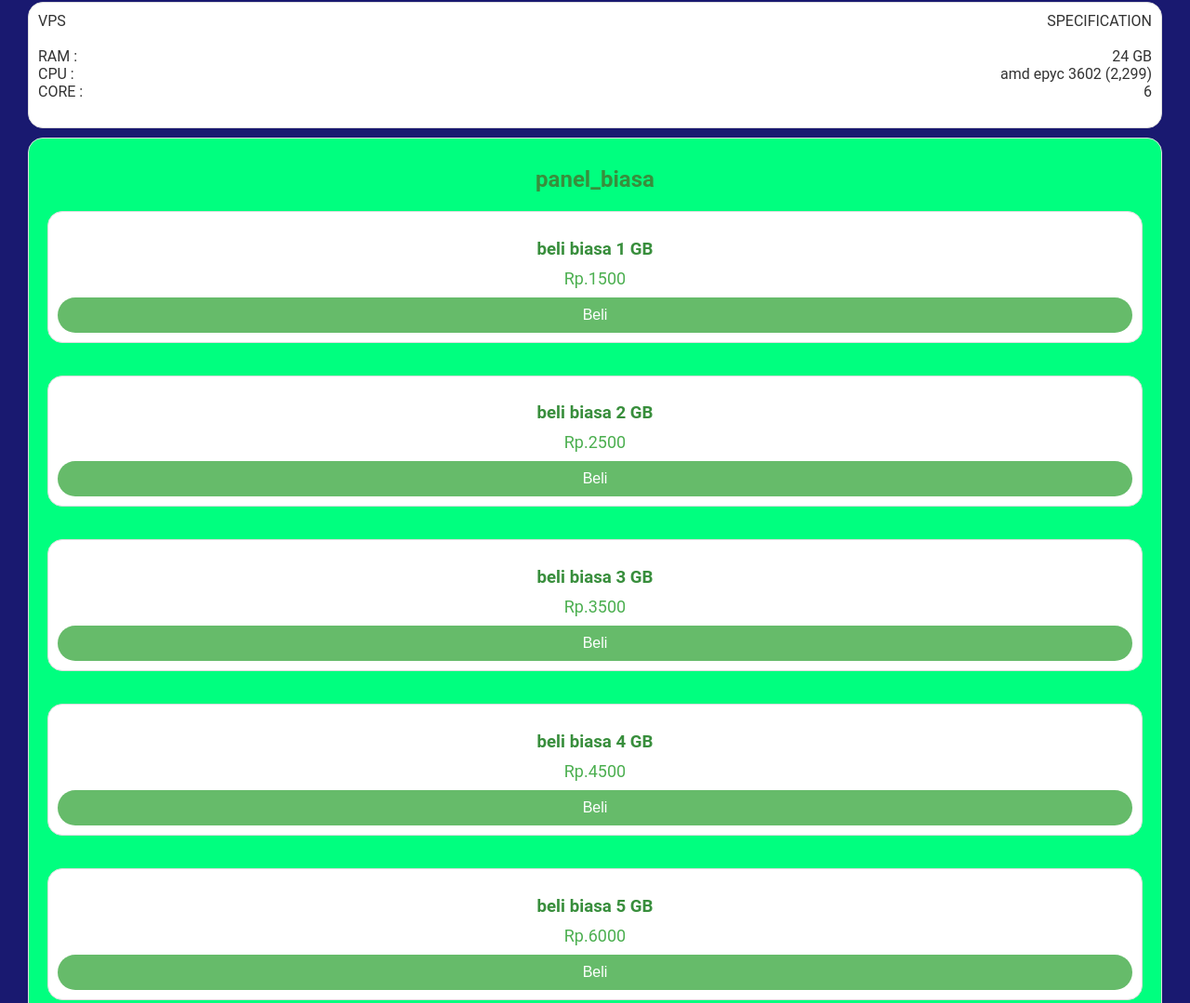
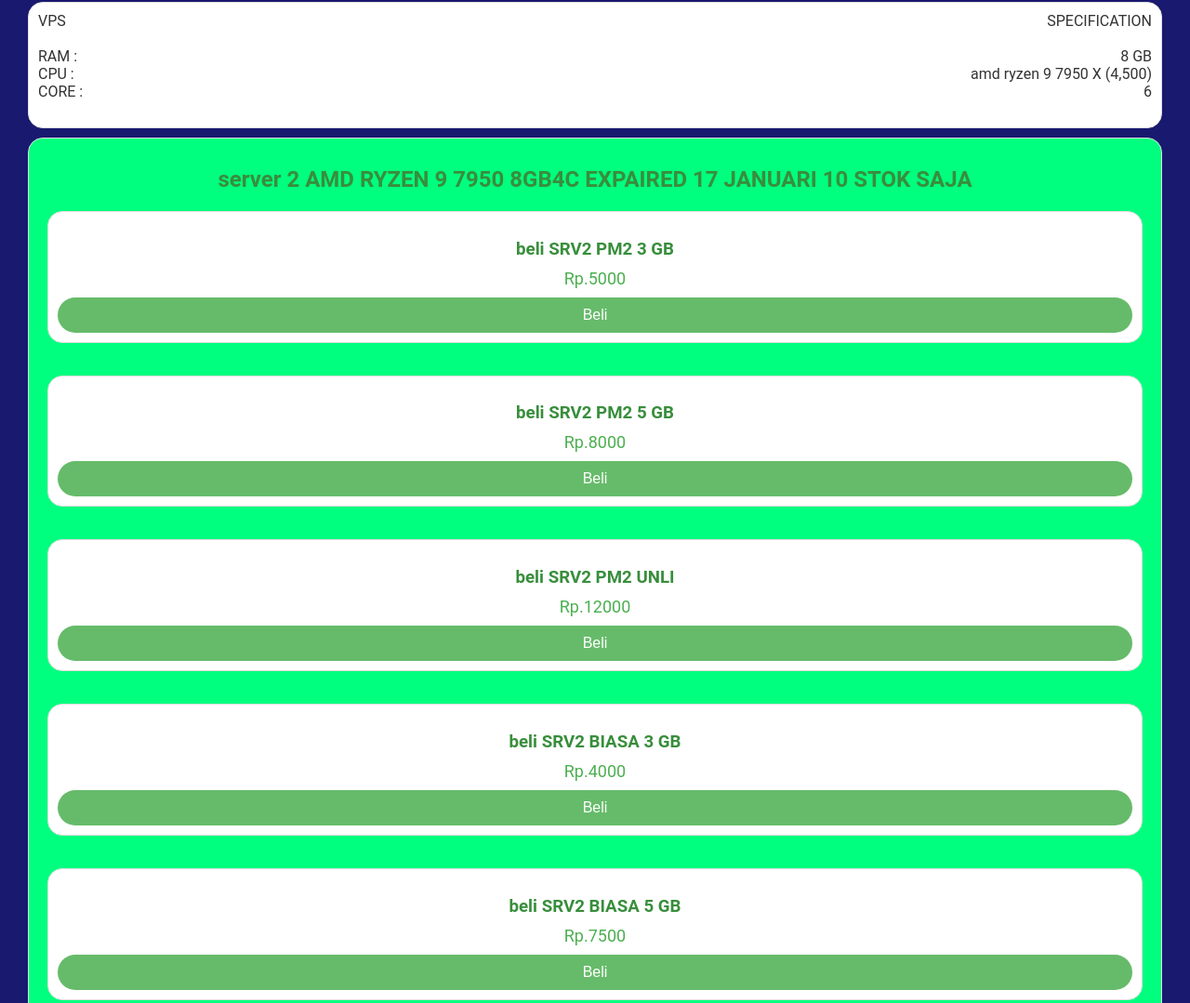
Before and after one commit to Nauvalunesa/Panel, a plain HTML site: page index.html in a window 1280 px wide. Shown: the part 343-1422 px from the top of the page at 93% size. Drawn offline with Linux system fonts and the light colour scheme.

Commit message:
Update index.html

```diff
--- a/index.html
+++ b/index.html
@@ -199,8 +199,8 @@
         <br style='padding:0px;margin:0px;'>
         <div class="sub-product">
             <div class="h2s"><span>VPS </span><span>SPECIFICATION</span></div><br>
-           <div class="h2s"><span>RAM :</span> <span>24 GB</span></div>
-            <div class="h2s"><span>CPU :</span><span>amd epyc 3602 (2,299)</span></div>
+           <div class="h2s"><span>RAM :</span> <span>8  GB</span></div>
+            <div class="h2s"><span>CPU :</span><span>amd ryzen 9 7950 X (4,500)</span></div>
             <div class="h2s"><span>CORE :</span><span>6</span></div>
             <br>
         </div>
@@ -216,34 +216,10 @@
                 "cores": 6
             },
             "pricing": {
-                "panel_biasa": {
-                    "biasa 1 GB": 1500,
-                    "biasa 2 GB": 2500,
-                    "biasa 3 GB": 3500,
-                    "biasa 4 GB": 4500,
-                    "biasa 5 GB": 6000,
-                    "biasa 6 GB": 7000,
-                    "biasa 7 GB": 8000,
-                    "biasa 8 GB": 9000,
-                    "biasa Unlimited": 10000
-                },
-                "pm2": {
-                    "pm2 2 GB": 3500,
-                    "pm2 3 GB": 4500,
-                    "pm2 4 GB": 6000,
-                    "pm2 6 GB": 9000,
-                    "pm2 8 GB": 10000,
-                    "pm2 Unlimited": 11000
-                },
-                "egg_vip amirul": {
-                    "vip 2 GB": 3500,
-                    "vip 4 GB": 5500,
-                    "vip  6 GB": 8000,
-                    "vip 8 GB": 10000,
-                    "vip Unlimited": 12500
 
-                },
-                "server 2 AMD RYZEN 9 7950 8GB4C EXPAIRED 17 JANUARI 10 STOK SAJA ": {
+
+
+                    "server 2 AMD RYZEN 9 7950 8GB4C EXPAIRED 17 JANUARI 10 STOK SAJA ": {
                     "SRV2 PM2 3 GB  ": 5000,
                     "SRV2 PM2  5 GB  ": 8000,
                     "SRV2 PM2  UNLI  ": 12000,
@@ -259,7 +235,7 @@
 
          function redirectToPayment(amount, product) {
            document.getElementById('qrcodes').style.display = 'none';
-    // Tampilkan modal popup
+    // Tampilkan modalpopup
     const modal = document.getElementById('modal-popup');
     modal.style.display = 'flex';
 
```
